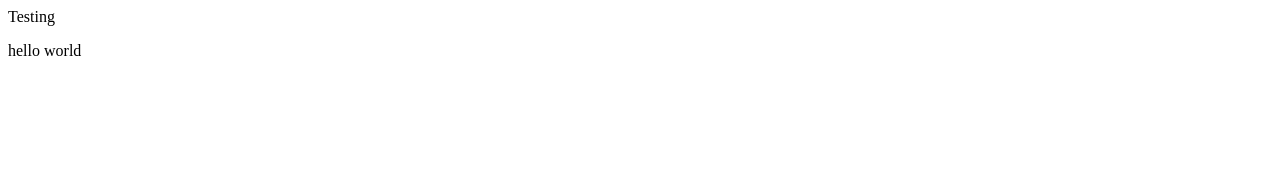
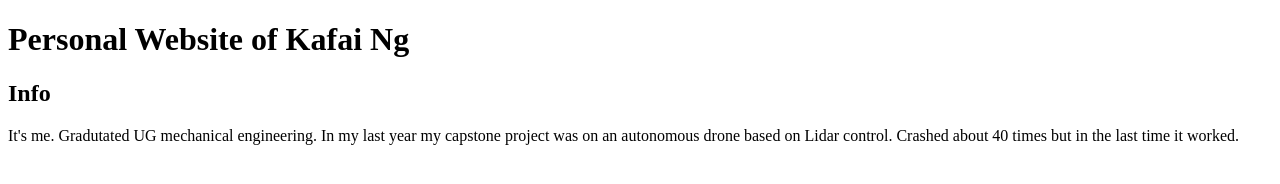
Before and after one commit to kf-ng/Personal-Website, a plain HTML site: page index.html in a window 1280 px wide. Drawn offline with Linux system fonts and the light colour scheme.

Commit message:
Update index.html

```diff
--- a/index.html
+++ b/index.html
@@ -1,11 +1,15 @@
 <!DOCTYPE html>
 <html>
     <head>
-        Testing
+        <title> Personal Website of Kafai Ng</title>
     </head>
     <body>
+      <h1>Personal Website of Kafai Ng</h1>
+      <h2>Info</h2>
       <p>
-        hello world
+        It's me.
+
+        Gradutated UG mechanical engineering. In my last year my capstone project was on an autonomous drone based on Lidar control. Crashed about 40 times but in the last time it worked.
       </p>
     </body>
 </html>
```
